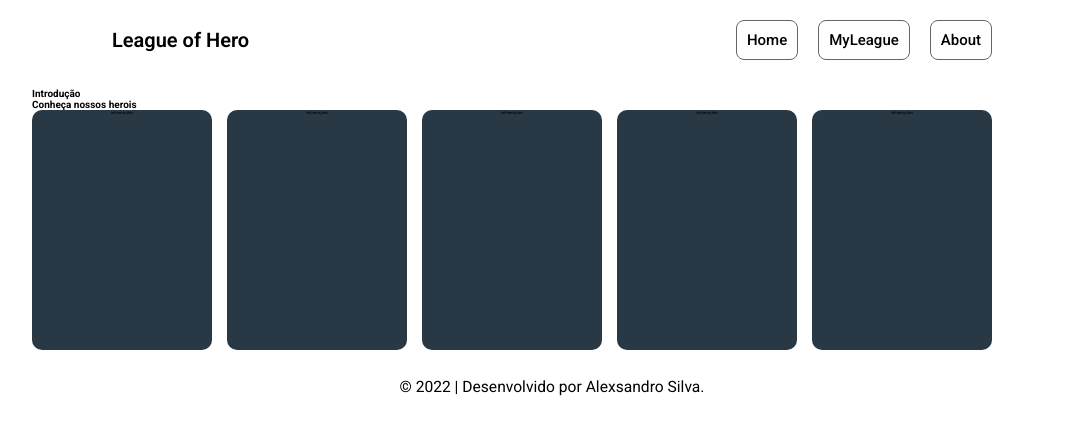
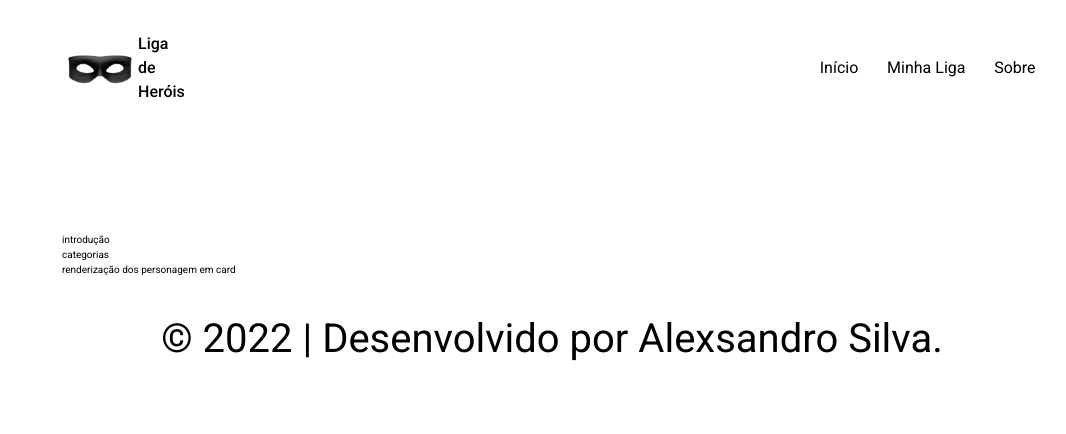
Before and after one commit to alexsandro-cristiano/league-of-heros, a React (Create React App) app: page / in a window 1280 px wide. Shown: the top 434 px of the page, without its empty margins (88-1154 px from the left). Built offline with nearby package versions, Linux system fonts and the light colour scheme.

Commit message:
refactory(Navbar):modifica o arquivo de navbar; adiciona imagem logo; modifica index css html e app

```diff
--- a/public/index.html
+++ b/public/index.html
@@ -4,7 +4,7 @@
     <link rel="preconnect" href="https://fonts.googleapis.com" />
     <meta charset="utf-8" />
     <meta name="viewport" content="width=device-width, initial-scale=1" />
-    <title>League of Heros</title>
+    <title>Liga de Heróis</title>
     <link rel="preconnect" href="https://fonts.gstatic.com" crossorigin />
     <link
       href="https://fonts.googleapis.com/css2?family=Roboto:wght@400;500;600;700&display=swap"
--- a/src/App.tsx
+++ b/src/App.tsx
@@ -1,9 +1,18 @@
+import { Footer } from 'components/Footer'
+import { Navbar } from 'components/Navbar'
 import React from 'react'
-import { AppRoutes } from 'routes/AppRoutes'
 
 function App() {
   return (
-    <AppRoutes />
+    <>
+      <Navbar />
+      <main>
+        <div>introdução</div>
+        <div>categorias</div>
+        <div>renderização dos personagem em card</div>
+      </main>
+      <Footer />
+    </>
   )
 }
 
--- a/src/components/Navbar/Navbar.module.scss
+++ b/src/components/Navbar/Navbar.module.scss
@@ -1,51 +1,51 @@
-@import '../../styles/breakpoints';
-@import '../../styles/functions';
-
-.navbar {
+.header {
   display: flex;
   align-items: center;
   justify-content: space-between;
-  height: 8rem;
+  padding-top: 2rem;
+
+  margin-bottom: 8rem;
   .logo {
-    font-weight: 600;
-    font-size: 2rem;
-  }
-  ul {
     display: flex;
     align-items: center;
-    gap: 2rem;
-    li {
-      a {
-        padding: 1rem;
-        border-radius: 0.8rem;
-        border: 1px solid #656665;
-        font-weight: 500;
-        font-size: 1.5rem;
-        &:hover {
-          background: #000;
-          color: white;
+    justify-content: flex-start;
+    span {
+      width: 2rem;
+      font-size: 1rem;
+      font-weight: 500;
+    }
+    img {
+      display: block;
+      height: 3rem;
+    }
+  }
+  .navbar {
+    ul {
+      display: flex;
+      align-items: center;
+      gap: 1rem;
+      li {
+        font-size: 1rem;
+        a {
+          padding: 0 0.4rem;
+          position: relative;
+
+          &::after {
+            content: '';
+            width: 0%;
+            height: 1.5px;
+            background: #816797;
+
+            position: absolute;
+            left: 0;
+            bottom: 1px;
+            transition: width 0.2s;
+          }
+          &:hover::after {
+            width: 100%;
+          }
         }
       }
     }
   }
-
-  @media (min-width: $xxl) {
-    @include setSpaceToPadding(2rem, 60rem);
-  }
-
-  @media (min-width: $xl) and (max-width: $xxl) {
-    @include setSpaceToPadding(2rem, 22rem);
-  }
-
-  @media (min-width: $lg) and (max-width: $xl) {
-    @include setSpaceToPadding(2rem, 20rem);
-  }
-
-  @media (min-width: $md) and (max-width: $lg) {
-    @include setSpaceToPadding(2rem, 10rem);
-  }
-
-  @media (max-width: $sm) {
-    @include setSpaceToPadding(2rem, 0);
-  }
 }
--- a/src/components/Navbar/index.tsx
+++ b/src/components/Navbar/index.tsx
@@ -1,21 +1,26 @@
-import { Link } from 'react-router-dom'
+import Logo from 'assets/images/logo.png'
 import styles from './Navbar.module.scss'
 
 export function Navbar() {
   return (
+    <header className={styles.header}>
+      <div className={styles.logo}>
+        <img src={Logo} alt="Logo" title="Logo" />
+        <span>Liga de Heróis</span>
+      </div>
       <nav className={styles.navbar}>
-      <h3 className={styles.logo}>League of Hero</h3>
         <ul>
           <li>
-          <Link to="/">Home</Link>
+            <a href="#">Início</a>
           </li>
           <li>
-          <Link to="/myleague">MyLeague</Link>
+            <a href="#">Minha Liga</a>
           </li>
           <li>
-          <Link to="/about">About</Link>
+            <a href="#">Sobre</a>
           </li>
         </ul>
       </nav>
+    </header>
   )
 }
--- a/src/index.css
+++ b/src/index.css
@@ -122,25 +122,36 @@ table {
   border-collapse: collapse;
   border-spacing: 0;
 }
+/**/
 * {
+  outline: 0;
   box-sizing: border-box;
+}
+body {
+  line-height: 1.5;
   font-size: 62.5%;
+  -webkit-font-smoothing: antialiased;
 }
 body,
 input,
-textarea,
 button {
   font-family: 'Roboto', sans-serif;
   font-weight: 400;
-}
-body {
-  -webkit-font-smoothing: antialiased;
 }
 a,
 a:hover {
   text-decoration: none;
   color: unset;
 }
+ol,
+ul {
+  list-style: none;
+}
 button {
   cursor: pointer;
 }
+#root {
+  max-width: 1020px;
+  margin: 0 auto;
+  padding: 0 20px 50px;
+}
```
Also changed, not shown: src/assets/images/logo.png (added). Lines whose indentation alone changed are shown as unchanged.
